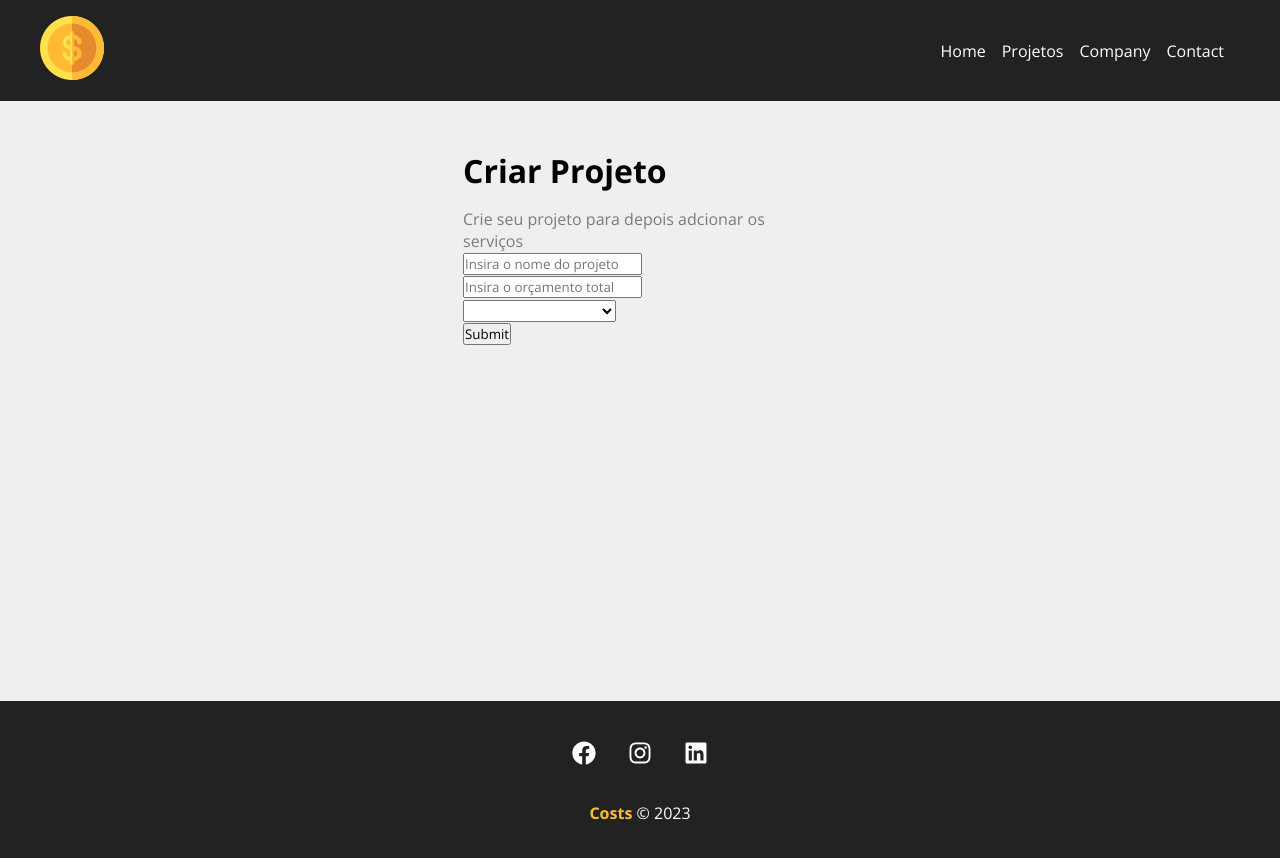
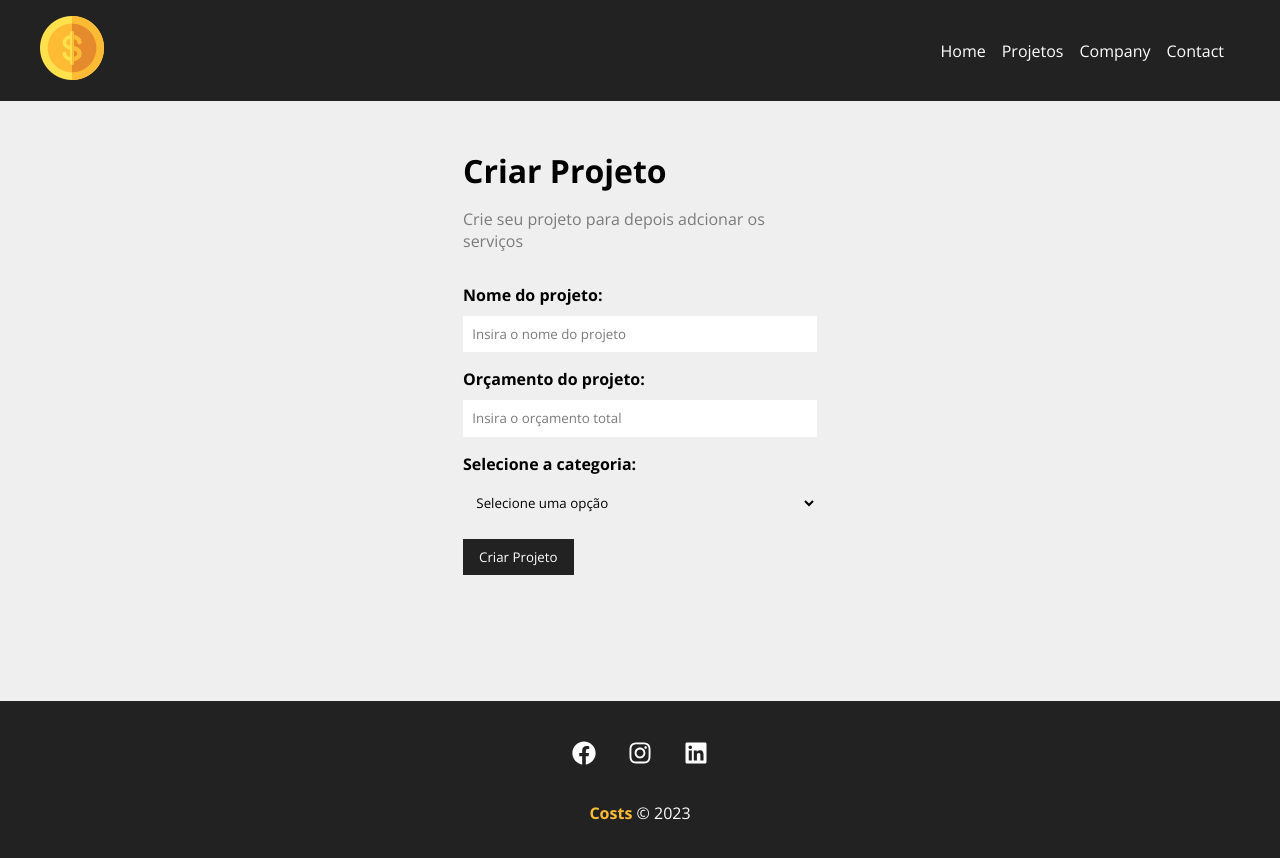
Before and after one commit to joaovictor-jpg/React, a JavaScript app: page /newProject in a window 1280 px wide. Shown: the top 858 px of the page. Built offline with nearby package versions, Linux system fonts and the light colour scheme; the HTML template or start-up script is replaced by a standard one.

Commit message:
Componetizing form

```diff
--- /dev/null
+++ b/src/components/form/Input.js
@@ -0,0 +1,19 @@
+import style from "./Input.module.css";
+
+function Input({type, text, name, placeholder, handleOnChange, value}) {
+    return (
+        <div className={style.form_control}>
+            <label html={name} >{text}:</label>
+            <input
+                type={type}
+                name={name}
+                id={name}
+                placeholder={placeholder}
+                onChange={handleOnChange}
+                value={value}
+            />
+        </div>
+     );
+}
+
+export default Input;
--- /dev/null
+++ b/src/components/form/Input.module.css
@@ -0,0 +1,20 @@
+.form_control {
+    display: flex;
+    flex-direction: column;
+    margin-bottom: 1em;
+}
+
+.form_control label {
+    margin-bottom: 0.6em;
+    font-weight: bold;
+}
+
+.form_control input {
+    padding: .7em;
+    border-radius: 0;
+    border: none;
+}
+
+.form_control input::placeholder {
+    color: #7b7b7b;
+}
--- /dev/null
+++ b/src/components/form/Select.js
@@ -0,0 +1,14 @@
+import style from "./Select.module.css";
+
+function Select({text, name, options, handleOnChange, value}) {
+    return (
+        <div className={style.form_control}>
+            <label html={name}>{text}:</label>
+            <select name={name} id={name}>
+                <option>Selecione uma opção</option>
+            </select>
+        </div>
+     );
+}
+
+export default Select;
--- /dev/null
+++ b/src/components/form/Select.module.css
@@ -0,0 +1,16 @@
+.form_control {
+    display: flex;
+    flex-direction: column;
+    margin-bottom: 1em;
+}
+
+.form_control label {
+    margin-bottom: 0.6em;
+    font-weight: bold;
+}
+
+.form_control select {
+    padding: .7em;
+    border-radius: 0;
+    border: none;
+}
--- /dev/null
+++ b/src/components/form/SubmitButton.js
@@ -0,0 +1,11 @@
+import style from "./SubmitButton.module.css";
+
+function SubmitButton({text}) {
+    return (
+        <div>
+            <button className={style.btn}>{text}</button>
+        </div>
+     );
+}
+
+export default SubmitButton;
--- /dev/null
+++ b/src/components/form/SubmitButton.module.css
@@ -0,0 +1,13 @@
+.btn {
+    background-color: #222;
+    color: #fff;
+    padding: 0.7em 1.2em;
+    text-decoration: none;
+    transform: 0.5s;
+    cursor: pointer;
+    border: none;
+}
+
+.btn:hover {
+    color: #ffbb33;
+}
--- a/src/components/pages/NewProject.js
+++ b/src/components/pages/NewProject.js
@@ -6,7 +6,7 @@
         <div className={style.newproject_container}>
             <h1>Criar Projeto</h1>
             <p>Crie seu projeto para depois adcionar os serviços</p>
-            <ProjectForm />
+            <ProjectForm btnText="Criar Projeto" />
         </div>
      );
 }
--- a/src/components/project/ProjectForm.js
+++ b/src/components/project/ProjectForm.js
@@ -1,22 +1,25 @@
-function ProjectForm() {
+import style from "./ProjectForm.module.css";
+import Input from "../form/Input";
+import Select from "../form/Select";
+import SubmitButton from "../form/SubmitButton"
+
+function ProjectForm({btnText}) {
     return (
-        <form>
-            <div>
-                <input type="text" placeholder="Insira o nome do projeto" />
-            </div>
-            <div>
-                <input type="number" placeholder="Insira o orçamento total" />
-            </div>
-            <div>
-                <select name="category_id" >
-                    <option disabled select>
-                        Selecione a categoria
-                    </option>
-                </select>
-            </div>
-            <div>
-                <input type="submit" placeholder="Criar project" />
-            </div>
+        <form className={style.form}>
+            <Input
+                type="text"
+                text="Nome do projeto"
+                name="name"
+                placeholder="Insira o nome do projeto"
+            />
+            <Input
+                type="number"
+                text="Orçamento do projeto"
+                name="budget"
+                placeholder="Insira o orçamento total"
+            />
+            <Select name="category_id" text="Selecione a categoria" />
+            <SubmitButton text={btnText} />
         </form>
      );
 }
--- /dev/null
+++ b/src/components/project/ProjectForm.module.css
@@ -0,0 +1,4 @@
+.form{
+    width: 100%;
+    margin: 2em 0;
+}
```
